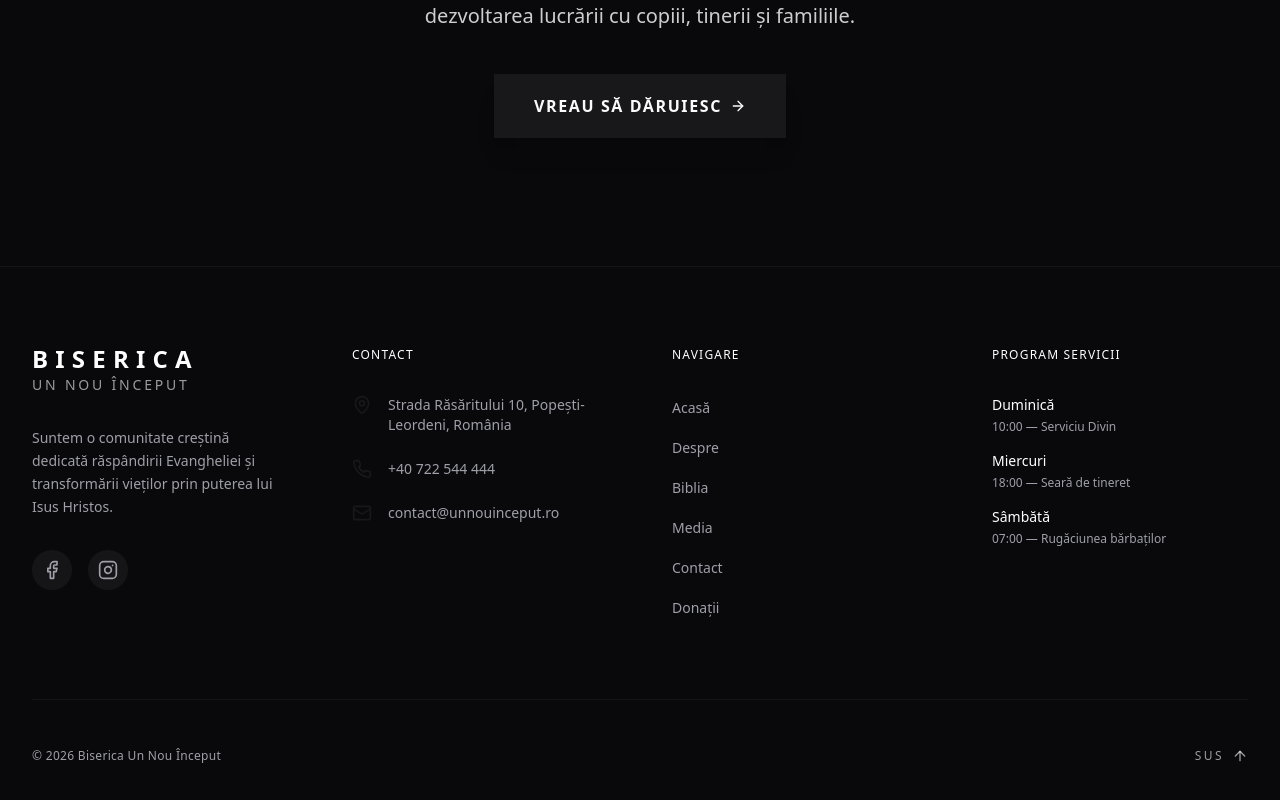
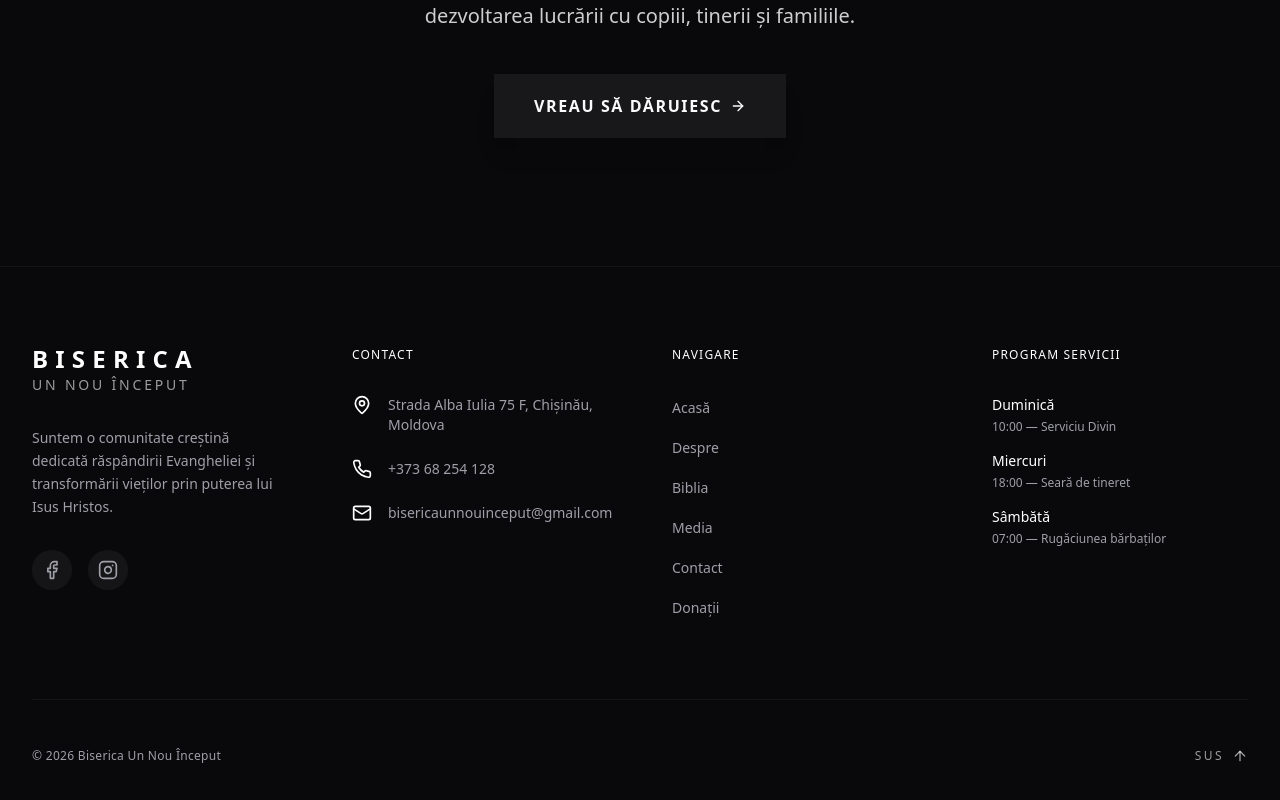
Before and after one commit to chiril-covali/biserica-un-nou-inceput, a React (Vite) app: page / in a window 1280 px wide. Shown: the part 5875-6675 px from the top of the page. Built offline with nearby package versions, Linux system fonts and the light colour scheme; the HTML template or start-up script is replaced by a standard one.

Commit message:
fix: update contact details to Chișinău and style footer icons

```diff
--- a/src/components/layout/Footer.tsx
+++ b/src/components/layout/Footer.tsx
@@ -52,16 +52,16 @@ export function Footer() {
             <h4 className="text-white font-medium tracking-widest uppercase text-xs">Contact</h4>
             <ul className="space-y-6">
               <li className="flex items-start gap-4">
-                <MapPin className="size-5 text-primary shrink-0" />
-                <span className="text-sm font-light">Strada Răsăritului 10, Popești-Leordeni, România</span>
+                <MapPin className="size-5 text-white shrink-0" />
+                <span className="text-sm font-light">Strada Alba Iulia 75 F, Chișinău, Moldova</span>
               </li>
               <li className="flex items-center gap-4">
-                <Phone className="size-5 text-primary shrink-0" />
-                <span className="text-sm font-light">+40 722 544 444</span>
+                <Phone className="size-5 text-white shrink-0" />
+                <span className="text-sm font-light">+373 68 254 128</span>
               </li>
               <li className="flex items-center gap-4">
-                <Mail className="size-5 text-primary shrink-0" />
-                <span className="text-sm font-light">contact@unnouinceput.ro</span>
+                <Mail className="size-5 text-white shrink-0" />
+                <span className="text-sm font-light">bisericaunnouinceput@gmail.com</span>
               </li>
             </ul>
           </div>
--- a/src/data/photographer.ts
+++ b/src/data/photographer.ts
@@ -28,9 +28,9 @@ Biserica UN NOU ÎNCEPUT`,
   awards: [],
   clients: [],
   education: '',
-  location: '',
+  location: 'Strada Alba Iulia 75 F, Chișinău, Moldova',
   email: 'bisericaunnouinceput@gmail.com',
-  phone: '+37368254128',
+  phone: '+373 68 254 128',
   availability: '',
   socialLinks: {
     facebook: 'https://www.facebook.com/p/Biserica-Un-Nou-%C3%8Enceput-61586237546172/',
```
